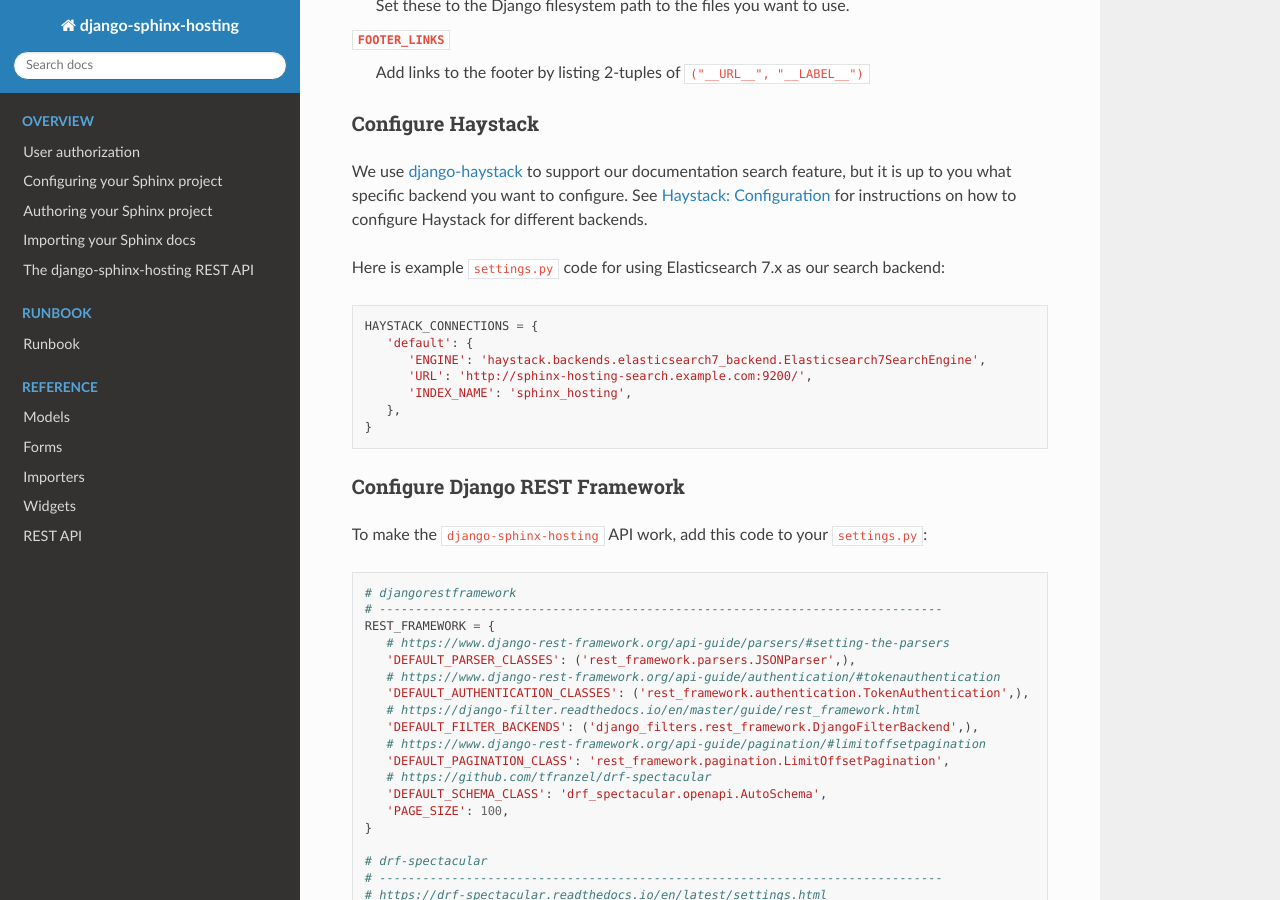
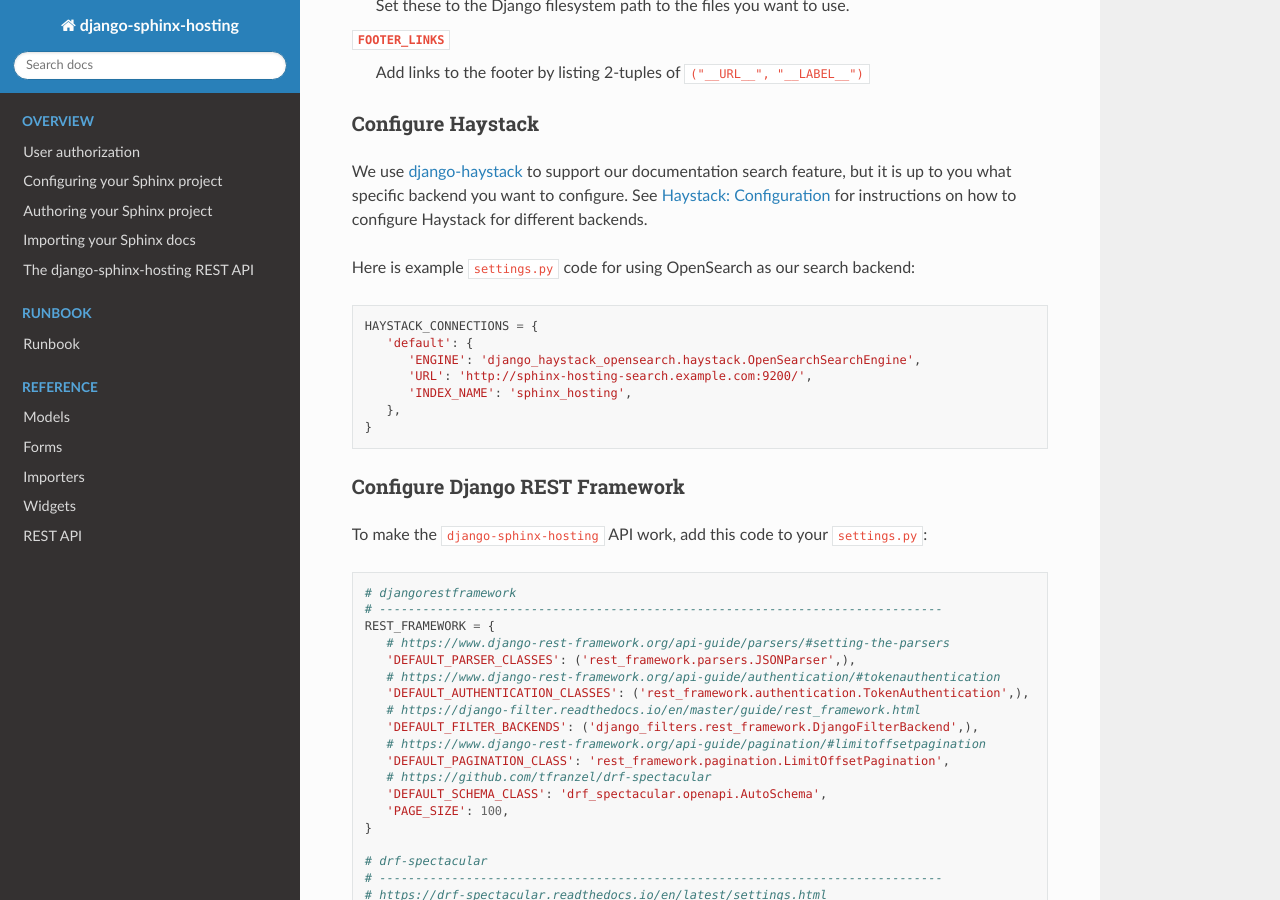
Before and after one commit to caltechads/django-sphinx-hosting, a Sphinx documentation site: the page built from doc/source/index.rst, in a window 1280 px wide and 900 px high, scrolled down 3237 px. Built offline with Sphinx 7.4.7 and the Read the Docs theme 3.1.0, drawn with Linux system fonts in a browser that asks for light colours.

Commit message:
UPDATE: we no longer have a dependency on the elasticsearch-py module
Using django-haystack-opensearch now, which uses pure opensearch-py.

```diff
--- a/doc/source/index.rst
+++ b/doc/source/index.rst
@@ -211,13 +211,13 @@
 <https://django-haystack.readthedocs.io/en/master/tutorial.html#configuration>`_
 for instructions on how to configure Haystack for different backends.
 
-Here is example ``settings.py`` code for using Elasticsearch 7.x as our search backend:
+Here is example ``settings.py`` code for using OpenSearch as our search backend:
 
 .. code-block:: python
 
    HAYSTACK_CONNECTIONS = {
       'default': {
-         'ENGINE': 'haystack.backends.elasticsearch7_backend.Elasticsearch7SearchEngine',
+         'ENGINE': 'django_haystack_opensearch.haystack.OpenSearchSearchEngine',
          'URL': 'http://sphinx-hosting-search.example.com:9200/',
          'INDEX_NAME': 'sphinx_hosting',
       },
--- a/pyproject.toml
+++ b/pyproject.toml
@@ -78,7 +78,6 @@
     "django-crequest>=2018.5.11",
     "django-debug-toolbar>=4.4.2",
     "gunicorn >= 22.0.0",
-    "elasticsearch~=7.13.3",
     "ipython>=7.27.0",
     "mysqlclient==2.2.6",
     "redis~=5.2.1",
@@ -86,6 +85,7 @@
     "tabulate==0.9.0",
     "django-sass-processor>=1.4.1",
     "libsass>=0.23.0",
+    "opensearch-py>=3.1.0",
 ]
 dev = [
     "ipython>=7.23.0",
```
Also changed, not shown: 7 other files.
